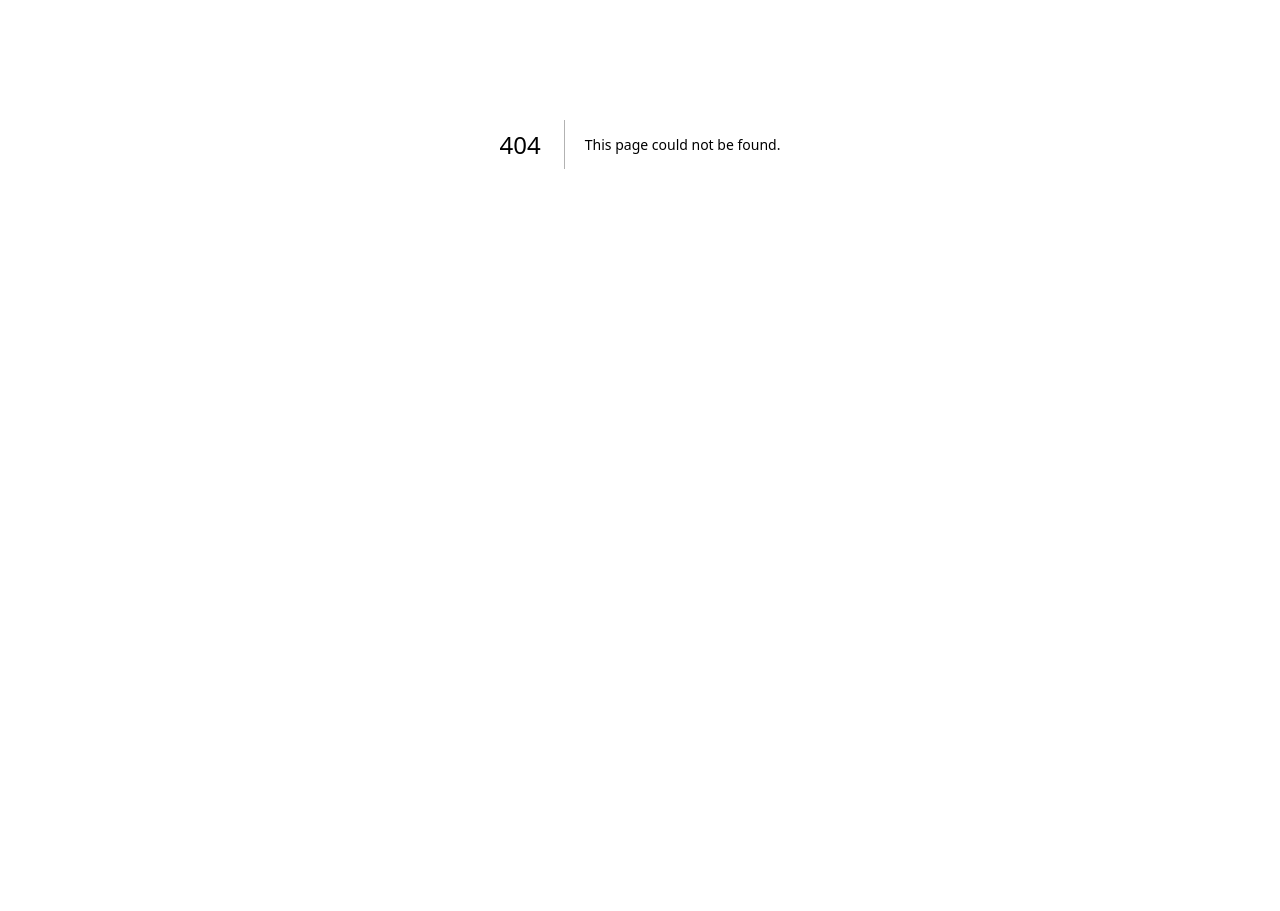
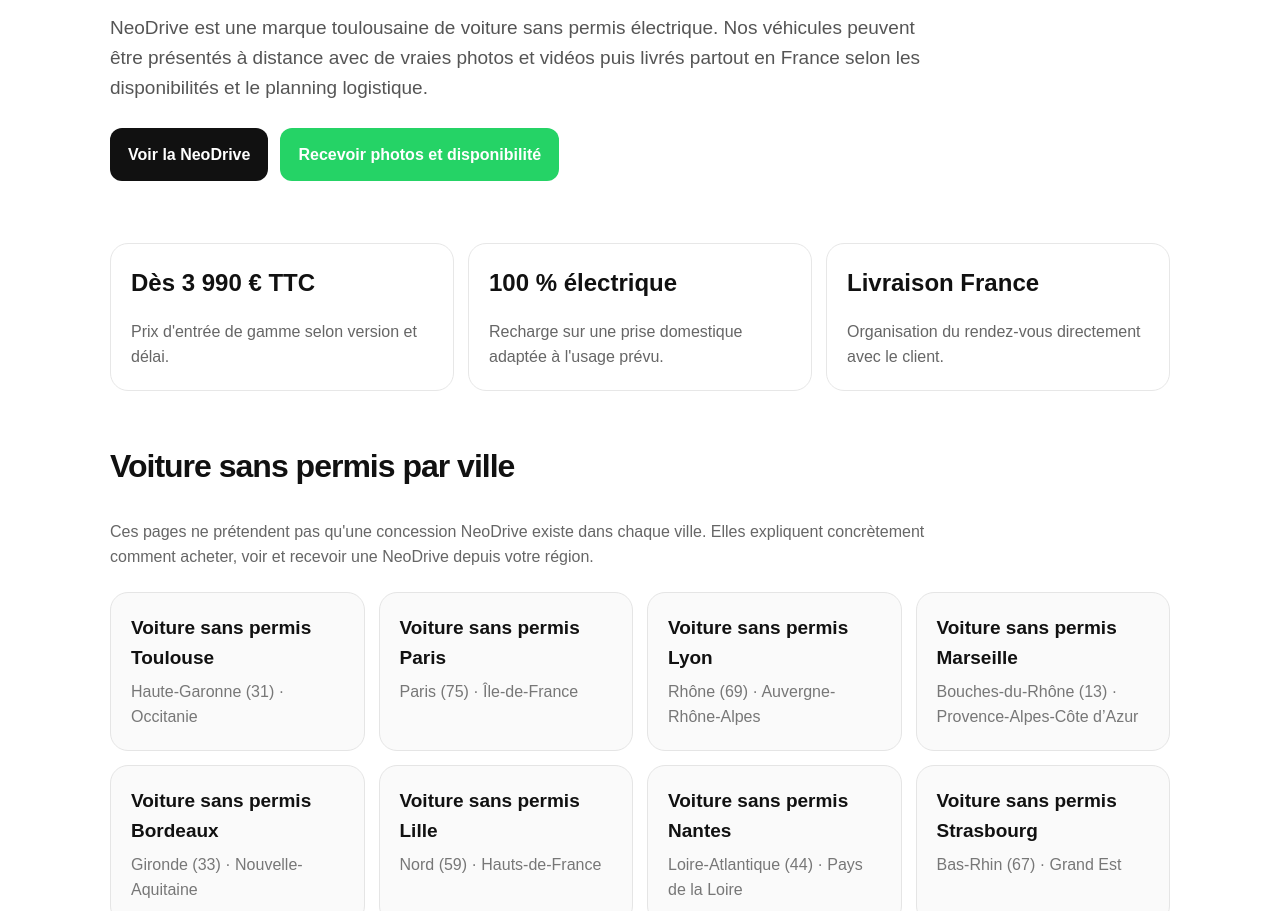
Before and after one commit to khelifamansour/neodrive-site, a Next.js app: page /voiture-sans-permis in a window 1280 px wide. Before the commit this address had no page. Shown: the part 389-1300 px from the top of the page. Before the commit the page ends 933 px from the top, so only its background shows below. Built offline with nearby package versions, Linux system fonts and the light colour scheme.

Commit message:
SEO: add national city hub for voiture sans permis

```diff
--- /dev/null
+++ b/app/voiture-sans-permis/page.tsx
@@ -0,0 +1,58 @@
+import type { Metadata } from "next";
+import { seoCities } from "../../lib/seo-cities";
+
+export const metadata: Metadata = {
+  title: "Voiture sans permis en France | Prix, villes et livraison NeoDrive",
+  description: "Trouvez une voiture sans permis électrique NeoDrive et découvrez nos pages locales : Toulouse, Paris, Lyon, Marseille, Bordeaux, Lille, Nantes, Strasbourg, Montpellier, Nice et plus.",
+  alternates: { canonical: "https://www.easydrive-auto.fr/voiture-sans-permis" },
+};
+
+export default function VoitureSansPermisHub() {
+  return (
+    <main style={{maxWidth:1100,margin:"0 auto",padding:"46px 20px 76px",fontFamily:"Arial,sans-serif",lineHeight:1.6,color:"#111"}}>
+      <section style={{padding:"34px 0 38px"}}>
+        <span style={{fontWeight:900,color:"#ef5b2a",letterSpacing:1,fontSize:13}}>VOITURE SANS PERMIS · FRANCE</span>
+        <h1 style={{fontSize:"clamp(38px,6vw,66px)",lineHeight:1,letterSpacing:-2,margin:"12px 0 18px"}}>Une voiture sans permis électrique, livrée près de chez vous</h1>
+        <p style={{fontSize:19,color:"#555",maxWidth:820}}>NeoDrive est une marque toulousaine de voiture sans permis électrique. Nos véhicules peuvent être présentés à distance avec de vraies photos et vidéos puis livrés partout en France selon les disponibilités et le planning logistique.</p>
+        <div style={{display:"flex",gap:12,flexWrap:"wrap",marginTop:24}}>
+          <a href="/produit" style={{padding:"14px 18px",borderRadius:12,background:"#111",color:"#fff",textDecoration:"none",fontWeight:900}}>Voir la NeoDrive</a>
+          <a href="https://wa.me/33628261446" style={{padding:"14px 18px",borderRadius:12,background:"#25d366",color:"#fff",textDecoration:"none",fontWeight:900}}>Recevoir photos et disponibilité</a>
+        </div>
+      </section>
+
+      <section style={{display:"grid",gridTemplateColumns:"repeat(auto-fit,minmax(220px,1fr))",gap:14,margin:"24px 0 50px"}}>
+        <div style={{padding:20,border:"1px solid #e7e7e7",borderRadius:18}}><strong style={{fontSize:24}}>Dès 3 990 € TTC</strong><p style={{marginBottom:0,color:"#666"}}>Prix d'entrée de gamme selon version et délai.</p></div>
+        <div style={{padding:20,border:"1px solid #e7e7e7",borderRadius:18}}><strong style={{fontSize:24}}>100 % électrique</strong><p style={{marginBottom:0,color:"#666"}}>Recharge sur une prise domestique adaptée à l'usage prévu.</p></div>
+        <div style={{padding:20,border:"1px solid #e7e7e7",borderRadius:18}}><strong style={{fontSize:24}}>Livraison France</strong><p style={{marginBottom:0,color:"#666"}}>Organisation du rendez-vous directement avec le client.</p></div>
+      </section>
+
+      <section>
+        <h2 style={{fontSize:32,letterSpacing:-1}}>Voiture sans permis par ville</h2>
+        <p style={{color:"#666",maxWidth:820}}>Ces pages ne prétendent pas qu'une concession NeoDrive existe dans chaque ville. Elles expliquent concrètement comment acheter, voir et recevoir une NeoDrive depuis votre région.</p>
+        <div style={{display:"grid",gridTemplateColumns:"repeat(auto-fit,minmax(230px,1fr))",gap:14,marginTop:22}}>
+          {seoCities.map(city => (
+            <a key={city.slug} href={`/voiture-sans-permis/${city.slug}`} style={{display:"block",padding:20,borderRadius:18,border:"1px solid #e5e5e5",textDecoration:"none",color:"#111",background:"#fafafa"}}>
+              <strong style={{fontSize:19}}>Voiture sans permis {city.city}</strong>
+              <div style={{color:"#777",marginTop:5}}>{city.department} ({city.departmentCode}) · {city.region}</div>
+            </a>
+          ))}
+        </div>
+      </section>
+
+      <section style={{marginTop:54,padding:28,borderRadius:22,background:"#111",color:"#fff"}}>
+        <h2 style={{fontSize:30,marginTop:0}}>Les recherches les plus importantes avant l'achat</h2>
+        <div style={{display:"flex",flexWrap:"wrap",gap:10}}>
+          {[
+            ["Voiture sans permis électrique","/voiture-sans-permis-electrique"],
+            ["Voiture sans permis pas chère","/prix-voiture-sans-permis"],
+            ["Voiture sans permis d'occasion","/voiture-sans-permis-occasion"],
+            ["Citroën Ami ou NeoDrive","/citroen-ami-ou-neodrive"],
+            ["Fiat Topolino ou NeoDrive","/fiat-topolino-ou-neodrive"],
+            ["Permis AM","/guide-voiture-sans-permis"],
+            ["Vidéos réelles","/videos"],
+          ].map(([label,url]) => <a key={url} href={url} style={{color:"#fff",border:"1px solid #444",padding:"10px 13px",borderRadius:999,textDecoration:"none",fontWeight:800}}>{label}</a>)}
+        </div>
+      </section>
+    </main>
+  );
+}
```
